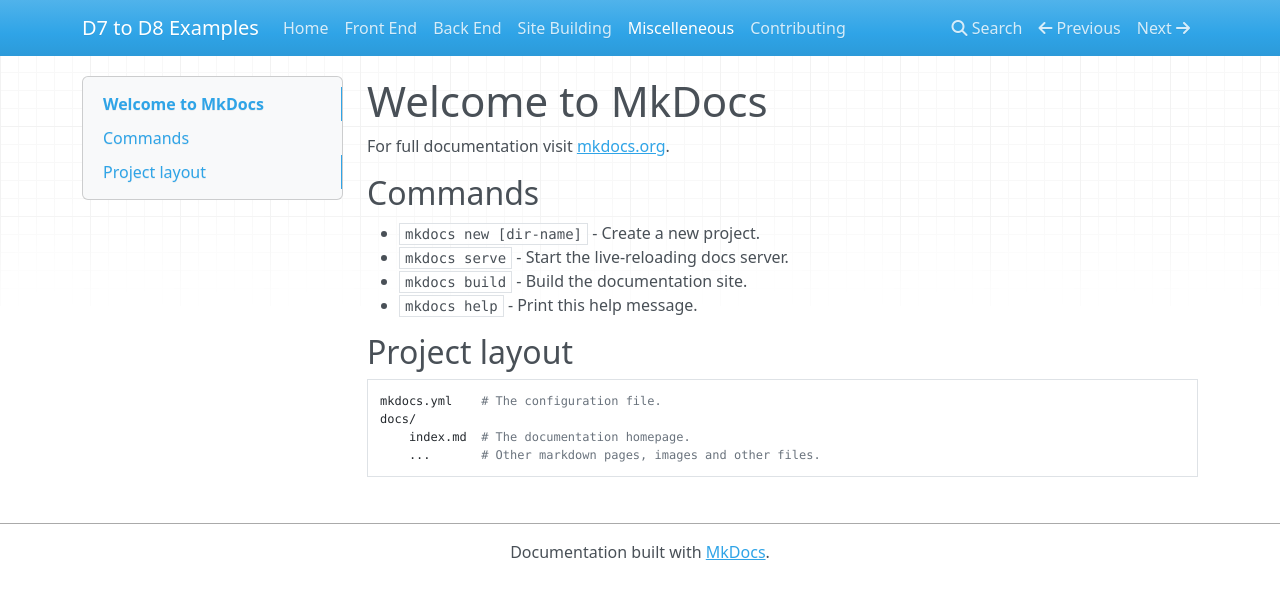
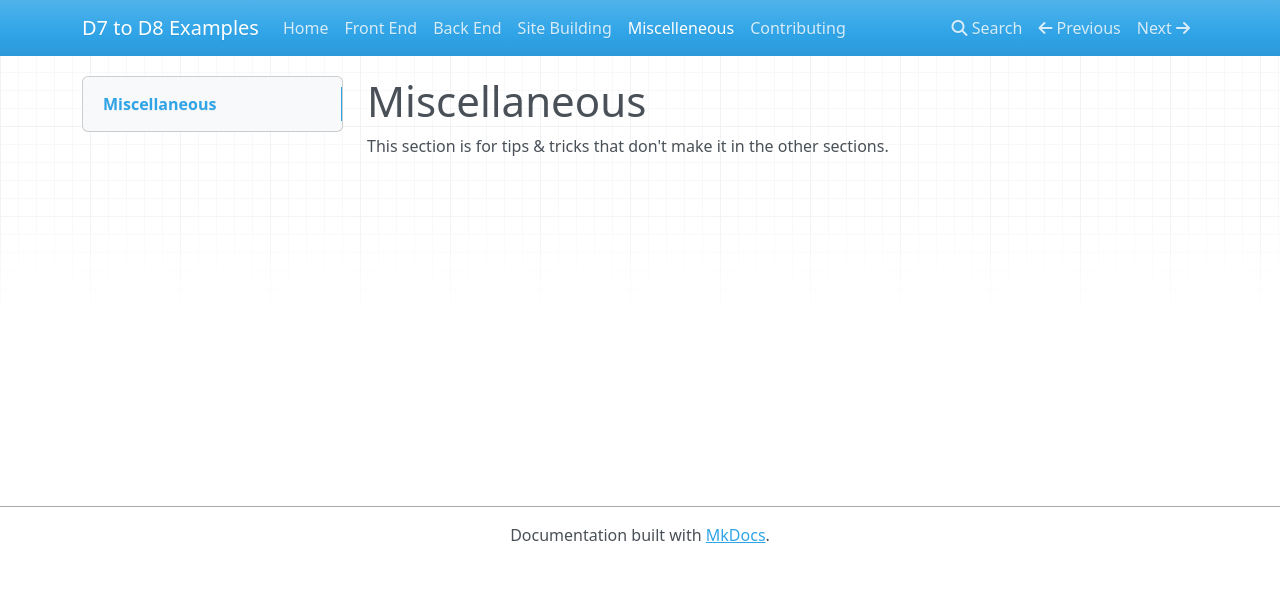
Before and after one commit to kanopi/d7-d8-examples, an MkDocs documentation site: the page built from docs/misc/index.md, in a window 1280 px wide. Shown: the top 599 px of the page. Built offline with MkDocs 1.6.1, drawn with Linux system fonts in a browser that asks for light colours; nearby versions of some CDN libraries; old or Windows-style settings are respelled for this version of MkDocs.

Commit message:
Fixed pages

```diff
--- a/docs/misc/index.md
+++ b/docs/misc/index.md
@@ -1,17 +1,3 @@
-# Welcome to MkDocs
+# Miscellaneous
 
-For full documentation visit [mkdocs.org](http://mkdocs.org).
-
-## Commands
-
-* `mkdocs new [dir-name]` - Create a new project.
-* `mkdocs serve` - Start the live-reloading docs server.
-* `mkdocs build` - Build the documentation site.
-* `mkdocs help` - Print this help message.
-
-## Project layout
-
-    mkdocs.yml    # The configuration file.
-    docs/
-        index.md  # The documentation homepage.
-        ...       # Other markdown pages, images and other files.
+This section is for tips & tricks that don't make it in the other sections.
```
Also changed, not shown: docs/back-end/index.md (+1 -17 lines), docs/front-end/index.md (+1 -17 lines).
